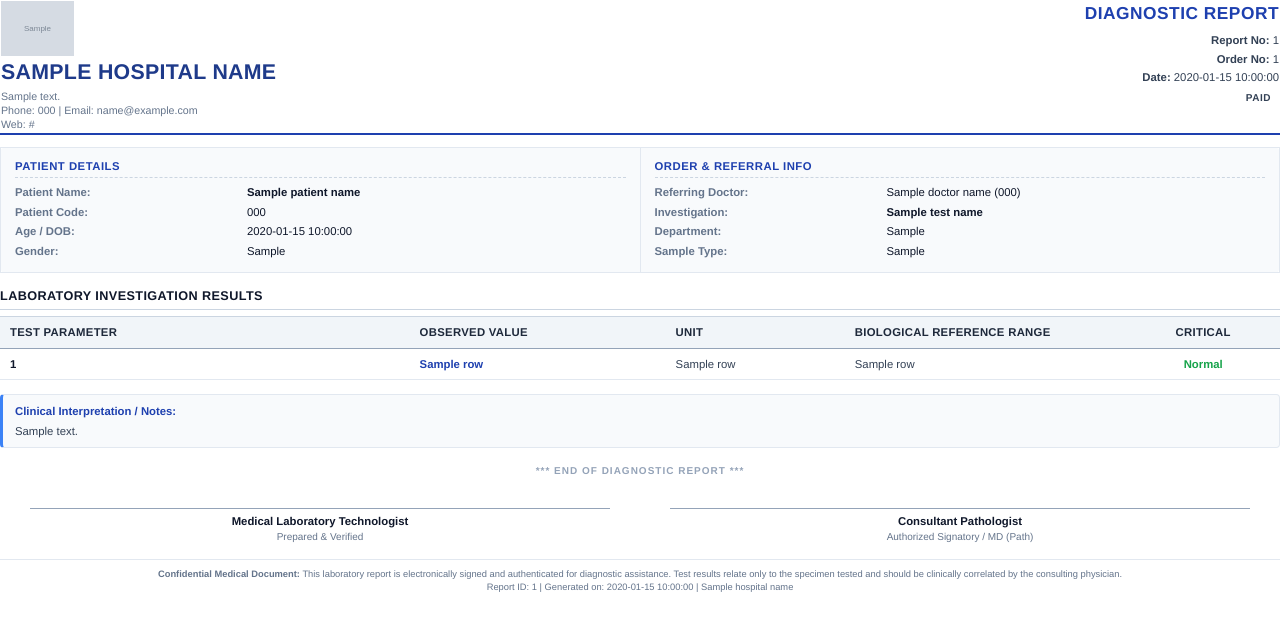
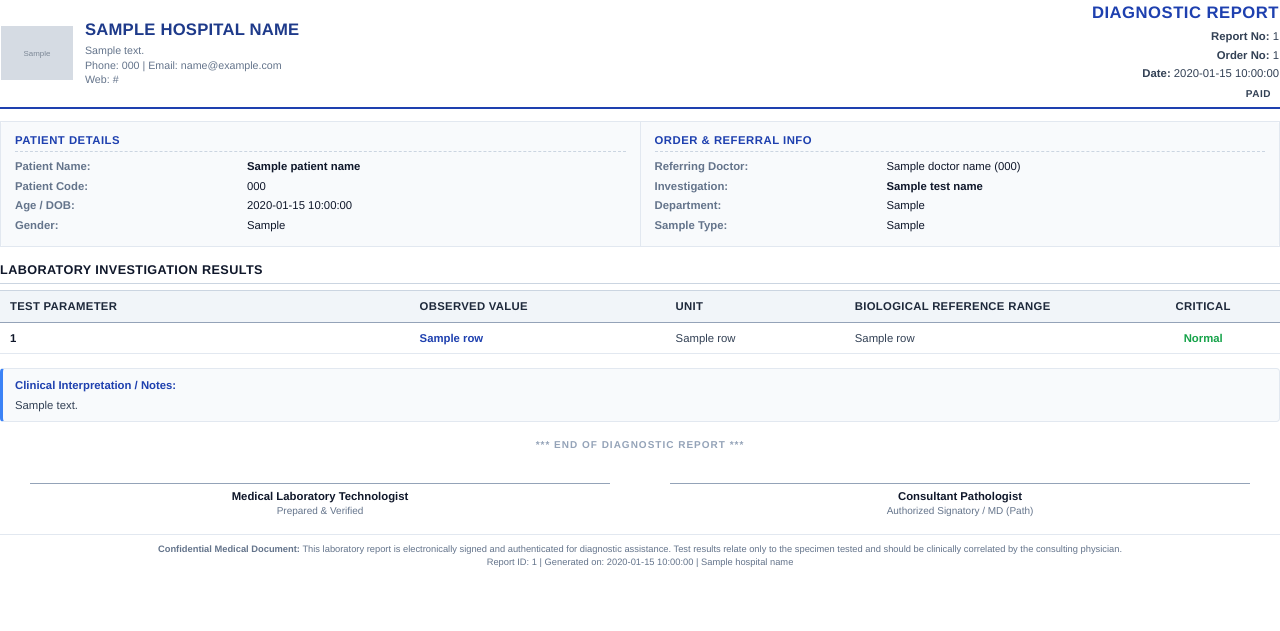
Before and after one commit to aditya9612/NexaCare-Backend, a Python web app: template app/templates/report_template.html in a window 1280 px wide. Shown: the top 631 px of the page. Run offline with Jinja, Linux system fonts and the light colour scheme; the template is opened without the code that fills it: most values are stand-ins (such as "Sample title", 1, 10 or a date in 2020); grey boxes marked "Sample" are stand-in pictures.

Commit message:
fix: align lab report hospital branding header

```diff
--- a/app/templates/report_template.html
+++ b/app/templates/report_template.html
@@ -36,21 +36,24 @@
     }
 
     .hospital-logo {
-      max-height: 55px;
-      max-width: 150px;
+      max-height: 54px;
+      max-width: 110px;
+      height: auto;
+      width: auto;
       object-fit: contain;
       vertical-align: middle;
-      margin-bottom: 4px;
+      display: block;
     }
 
     .hospital-name {
-      font-size: 16pt;
+      font-size: 12.5pt;
       font-weight: 800;
       color: #1e3a8a;
-      letter-spacing: 0.3px;
+      letter-spacing: 0.2px;
       text-transform: uppercase;
       margin: 0;
       line-height: 1.2;
+      white-space: nowrap;
     }
 
     .hospital-sub {
@@ -62,17 +65,20 @@
 
     .report-meta-box {
       text-align: right;
-      vertical-align: top;
+      vertical-align: middle;
+      width: 28%;
+      white-space: nowrap;
     }
 
     .report-title-badge {
-      display: inline-block;
-      font-size: 13pt;
+      display: block;
+      font-size: 12.5pt;
       font-weight: 700;
       color: #1e40af;
       letter-spacing: 0.5px;
       text-transform: uppercase;
-      margin-bottom: 4px;
+      margin-bottom: 3px;
+      white-space: nowrap;
     }
 
     .meta-line {
@@ -309,12 +315,15 @@
   <!-- Header / Letterhead -->
   <table class="header-table">
     <tr>
-      <td style="vertical-align: top; width: 62%;">
+      <td style="vertical-align: middle;">
+        <table style="border: none; border-collapse: collapse; margin: 0; padding: 0;">
+          <tr>
             {% if hospital_logo %}
-        <div>
+            <td style="border: none; padding: 0 12px 0 0; vertical-align: middle;">
               <img src="{{ hospital_logo }}" class="hospital-logo" alt="Hospital Logo">
-        </div>
+            </td>
             {% endif %}
+            <td style="border: none; padding: 0; vertical-align: middle;">
               <div class="hospital-name">{{ hospital_name or "NexaCare Healthcare" }}</div>
               <div class="hospital-sub">
                 {% if hospital_address %}{{ hospital_address }}<br>{% endif %}
@@ -323,6 +332,9 @@
                 {% if hospital_email %}<span>Email: {{ hospital_email }}</span>{% endif %}
                 {% if hospital_website %}<br><span>Web: {{ hospital_website }}</span>{% endif %}
               </div>
+            </td>
+          </tr>
+        </table>
       </td>
       <td class="report-meta-box">
         <div class="report-title-badge">Diagnostic Report</div>
```
Lines whose indentation alone changed are shown as unchanged.
